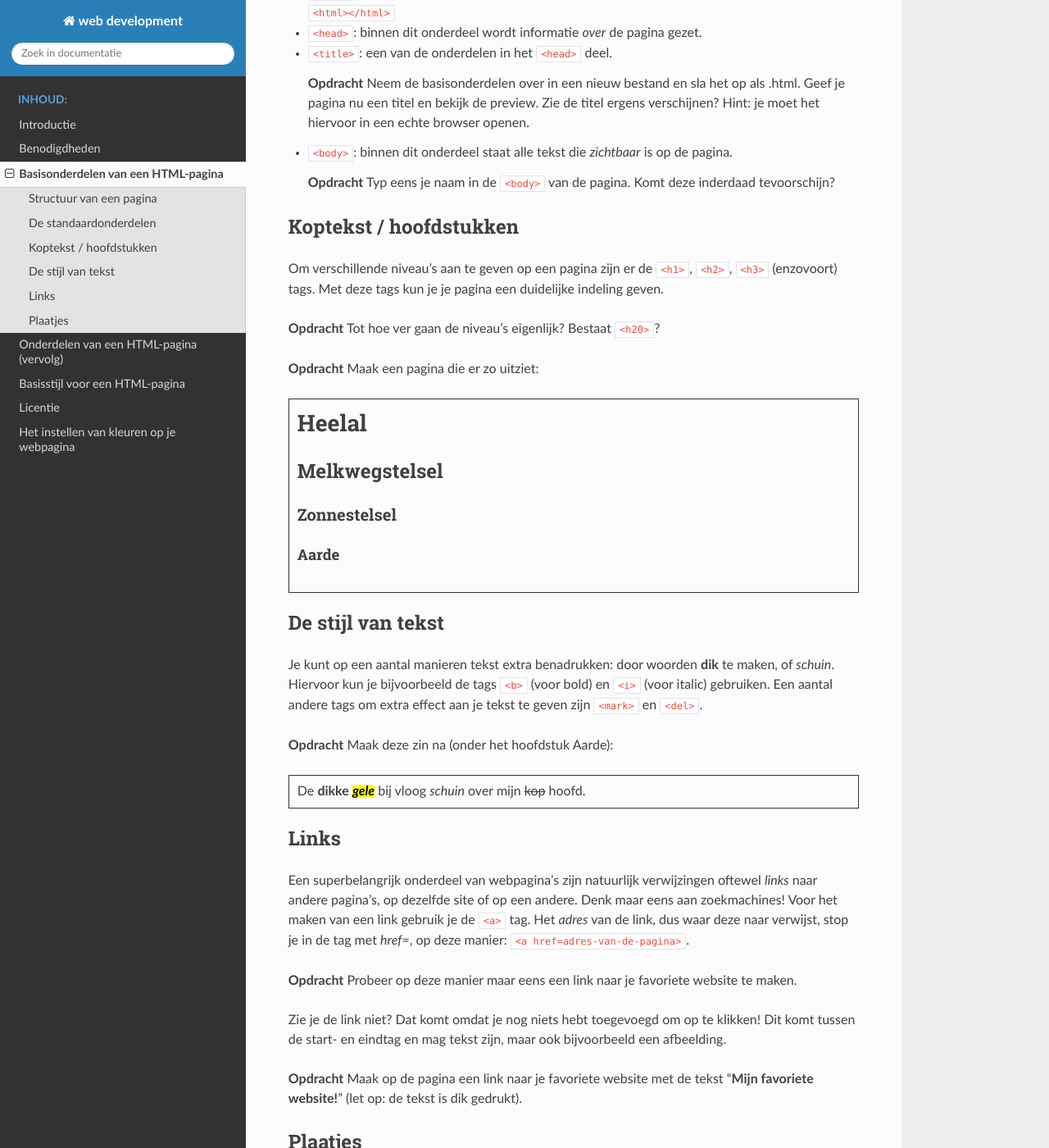
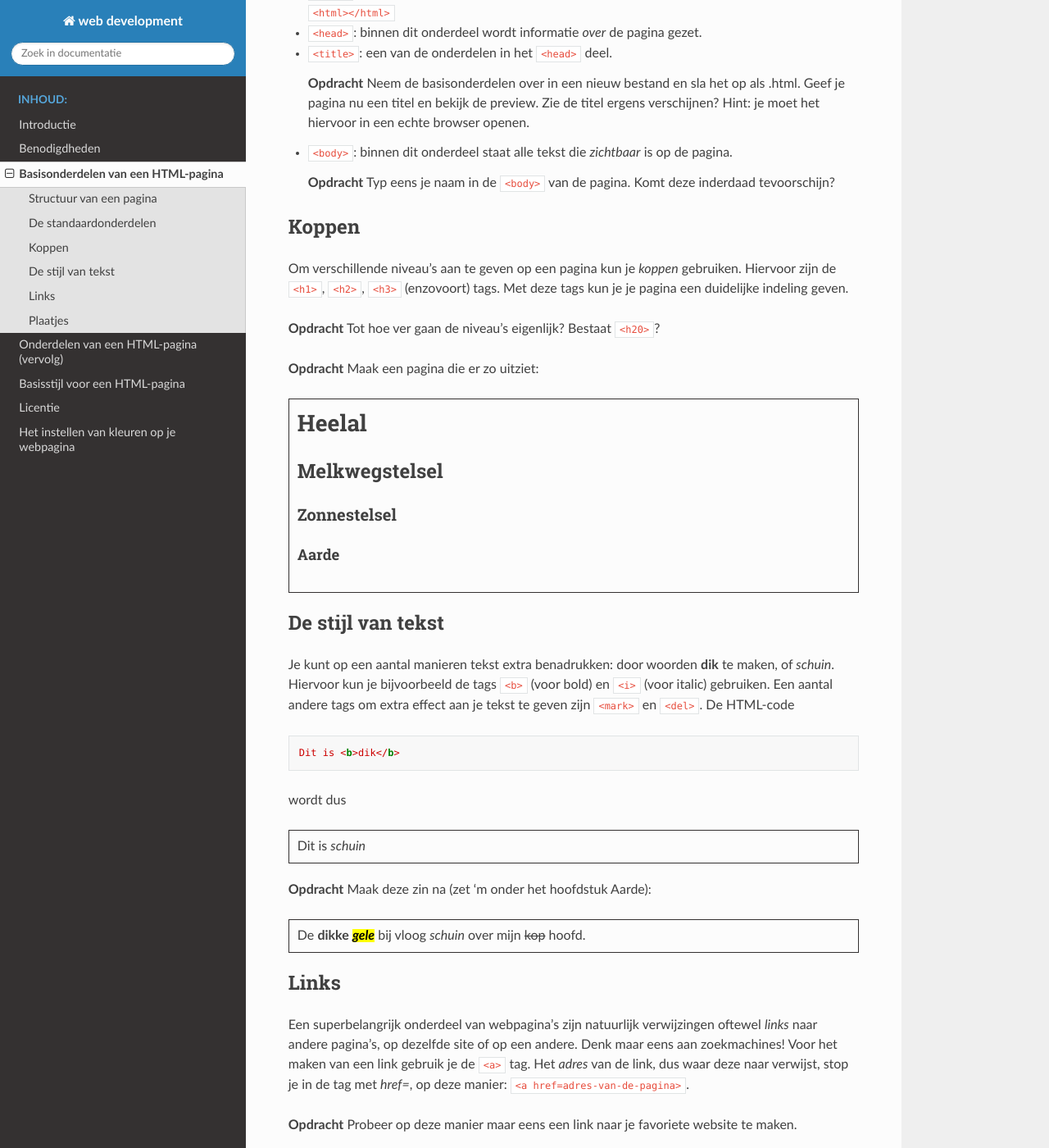
Before and after one commit to coderdojonijmegen/web-development, a Sphinx documentation site: the page built from source/basis-elementen-html.rst, in a window 1280 px wide and 1400 px high, scrolled down 744 px. Shown: the whole window at 82% size. Built offline with Sphinx 7.4.7 and the Read the Docs theme 2.0.0, drawn with Linux system fonts in a browser that asks for light colours.

Commit message:
referentie naar sectie en voorbeeld voor tekststijl toegevoegd

```diff
--- a/source/basis-elementen-html.rst
+++ b/source/basis-elementen-html.rst
@@ -47,12 +47,13 @@ De standaardonderdelen
   **Opdracht** Typ eens je naam in de ``<body>`` van de pagina. Komt deze
   inderdaad tevoorschijn?
 
+.. _koppen:
 
-Koptekst / hoofdstukken
-***********************
-Om verschillende niveau's aan te geven op een pagina zijn er de ``<h1>``,
-``<h2>``, ``<h3>`` (enzovoort) tags. Met deze tags kun je je pagina een
-duidelijke indeling geven.
+Koppen
+******
+Om verschillende niveau's aan te geven op een pagina kun je *koppen* gebruiken.
+Hiervoor zijn de ``<h1>``, ``<h2>``, ``<h3>`` (enzovoort) tags. Met deze tags
+kun je je pagina een duidelijke indeling geven.
 
 **Opdracht** Tot hoe ver gaan de niveau's eigenlijk? Bestaat ``<h20>``?
 
@@ -68,13 +69,25 @@ duidelijke indeling geven.
     <h4>Aarde</h4>
 
 De stijl van tekst
-**********************
+******************
 Je kunt op een aantal manieren tekst extra benadrukken: door woorden **dik** te
 maken, of `schuin`. Hiervoor kun je bijvoorbeeld de tags ``<b>`` (voor bold) en
 ``<i>`` (voor italic) gebruiken. Een aantal andere tags om extra effect aan je
-tekst te geven zijn ``<mark>`` en ``<del>``.
+tekst te geven zijn ``<mark>`` en ``<del>``. De HTML-code
 
-**Opdracht** Maak deze zin na (onder het hoofdstuk Aarde):
+.. code:: HTML
+
+  Dit is <b>dik</b>
+
+wordt dus
+
+.. cssclass:: blok
+
+  .. raw:: html
+
+    Dit is <i>schuin</i>
+
+**Opdracht** Maak deze zin na (zet 'm onder het hoofdstuk Aarde):
 
 .. cssclass:: blok
 
```
